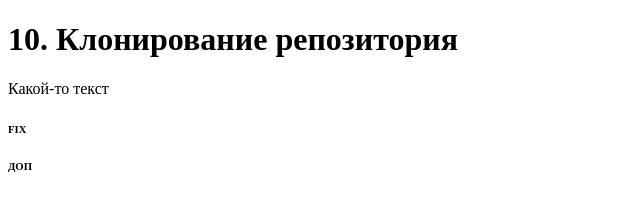
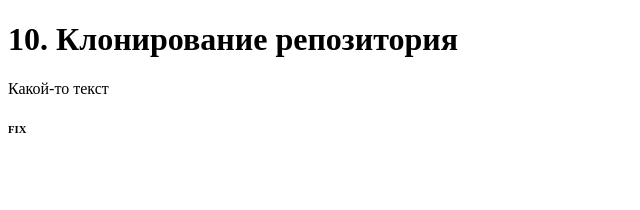
Before and after one commit to Russetimp/education, a plain HTML site: page Index.html in a window 1280 px wide. Shown: the full height of the page, 0-640 px from the left. Drawn offline with Linux system fonts and the light colour scheme.

Commit message:
- ДОП

```diff
--- a/Index.html
+++ b/Index.html
@@ -9,6 +9,5 @@
     <h1>10. Клонирование репозитория</h1>
     <p>Какой-то текст</p>
     <h6>FIX</h6>
-    <h6>ДОП</h6>
 </body>
 </html>
```
